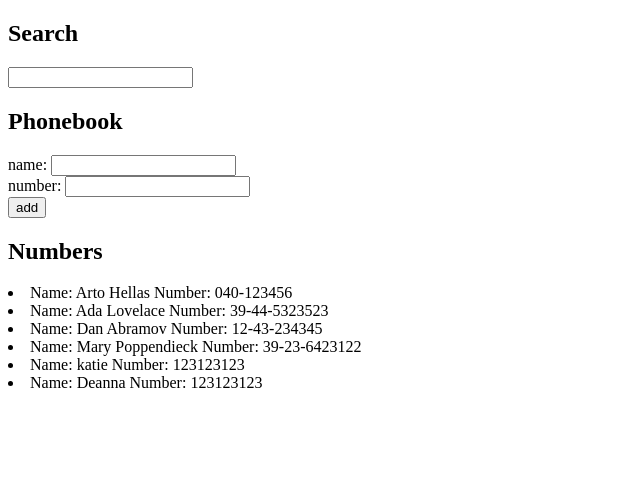
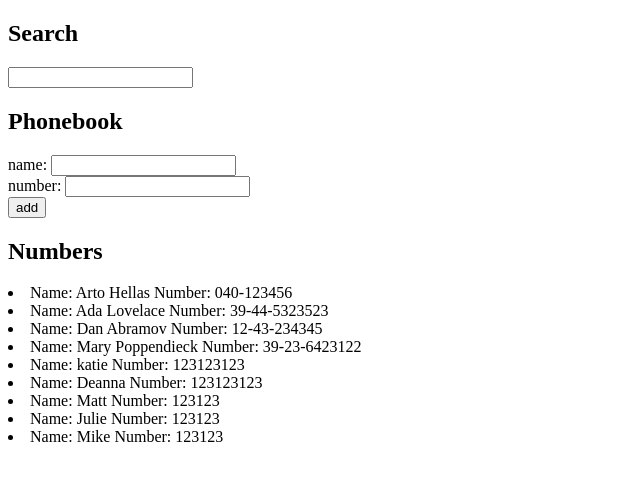
Before and after one commit to katiewhelan/FullStackOpen, a React (Create React App) app in the folder part2b/: page / in a window 1280 px wide. Shown: the top 480 px of the page, without its empty margins (0-640 px from the left). Built offline with nearby package versions, Linux system fonts and the light colour scheme; data requests are answered from the project's data file; the HTML template or start-up script is replaced by a standard one.

Commit message:
exercise 2.16

```diff
--- a/part2b/db.json
+++ b/part2b/db.json
@@ -29,6 +29,21 @@
       "name": "Deanna ",
       "number": "123123123",
       "id": 6
+    },
+    {
+      "name": "Matt",
+      "number": "123123",
+      "id": 7
+    },
+    {
+      "name": "Julie",
+      "number": "123123",
+      "id": 8
+    },
+    {
+      "name": "Mike",
+      "number": "123123",
+      "id": 9
     }
   ]
 }
--- a/part2b/src/App.js
+++ b/part2b/src/App.js
@@ -3,6 +3,8 @@
 import PersonForm from './Components/Form.js'
 import Filter from './Components/Filter'
 import DisplayList from './Components/DisplayList'
+import personService from './Services/Persons'
+
 
 const App = () => {
   const [ persons, setPersons ] = useState([])
@@ -12,12 +14,11 @@
 
   useEffect(() => {
     console.log("Effect")
-    axios
-    .get('http://localhost:3001/persons')
+    personService
+    .getAll()
     .then(response => {
       console.log("Promise fulfilled", response.data)
       setPersons(response.data)
-      console.log('after set persons ',persons)
       setSearchList(response.data)
     })
   }, [])
@@ -53,8 +54,8 @@
       setNewNumber('')
       setSearchList(persons.concat(pO))
 
-      axios
-      .post('http://localhost:3001/persons', pO)
+      personService
+      .create(pO)
       .then(response => {
         console.log('Here is the response', response)
       })
--- /dev/null
+++ b/part2b/src/Services/Persons.js
@@ -0,0 +1,24 @@
+import axios from 'axios'
+const baseUrl ='http://localhost:3001/persons'
+
+const getAll = () => {
+  return axios.get(baseUrl)
+}
+
+const create = newObject => {
+return axios.post(baseUrl, newObject)
+}
+
+const update = (id, newObject) => {
+  return axios.put(`${baseUrl}/${id}`, newObject)
+}
+
+
+
+
+
+export default {
+  getAll: getAll,
+  create: create,
+  update: update
+}
```
